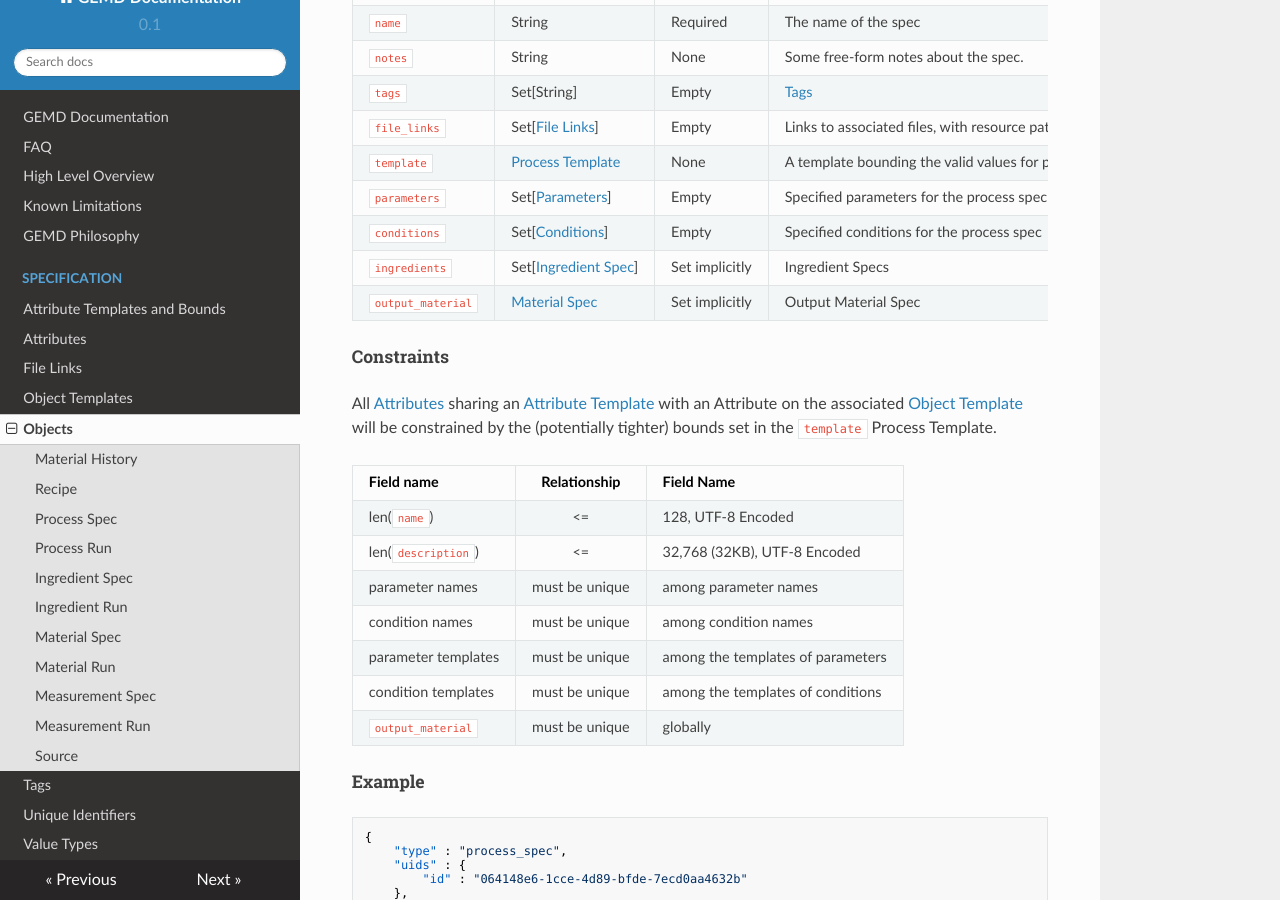
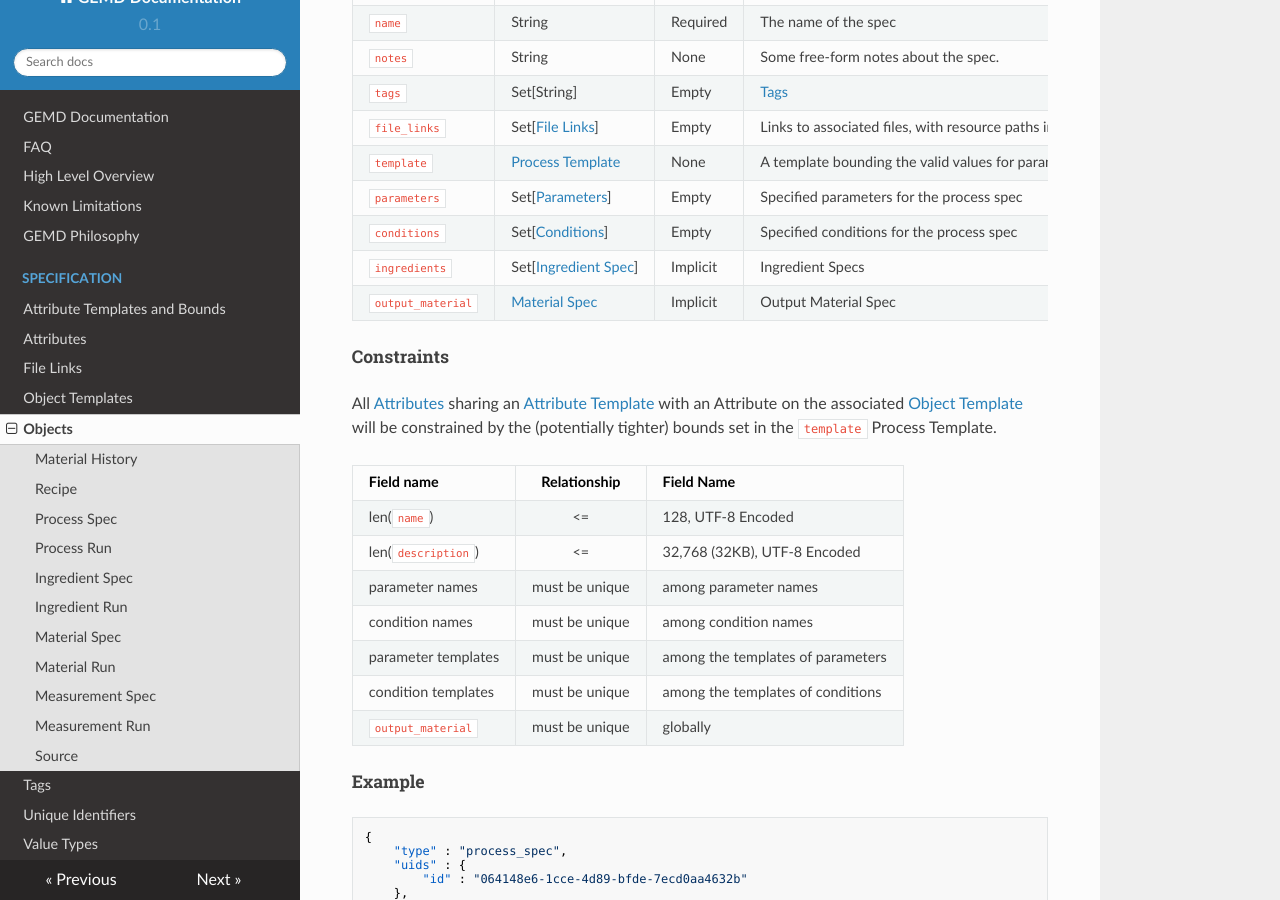
Before and after one commit to CitrineInformatics/gemd-docs, an MkDocs documentation site: the page built from docs/specification/objects.md, in a window 1280 px wide and 900 px high, scrolled down 1784 px. Built offline with MkDocs 1.6.1, drawn with Linux system fonts in a browser that asks for light colours; nearby versions of some CDN libraries.

Commit message:
Corrected missed value

```diff
--- a/docs/specification/objects.md
+++ b/docs/specification/objects.md
@@ -71,8 +71,8 @@ Field name | Value type | Default | Description
 `template`    | [Process Template](../object-templates/#process-template) | None | A template bounding the valid values for parameters and conditions on this process.
 `parameters`  | Set\[[Parameters](../attributes/#parameters)] | Empty | Specified parameters for the process spec
 `conditions`  | Set\[[Conditions](../attributes/#conditions)] | Empty | Specified conditions for the process spec
-`ingredients` | Set\[[Ingredient Spec](./#ingredient-spec)] | Set implicitly | Ingredient Specs
-`output_material` | [Material Spec](./#material-spec) | Set implicitly | Output Material Spec
+`ingredients` | Set\[[Ingredient Spec](./#ingredient-spec)] | Implicit | Ingredient Specs
+`output_material` | [Material Spec](./#material-spec) | Implicit | Output Material Spec
 
 ##### Constraints
 
```
